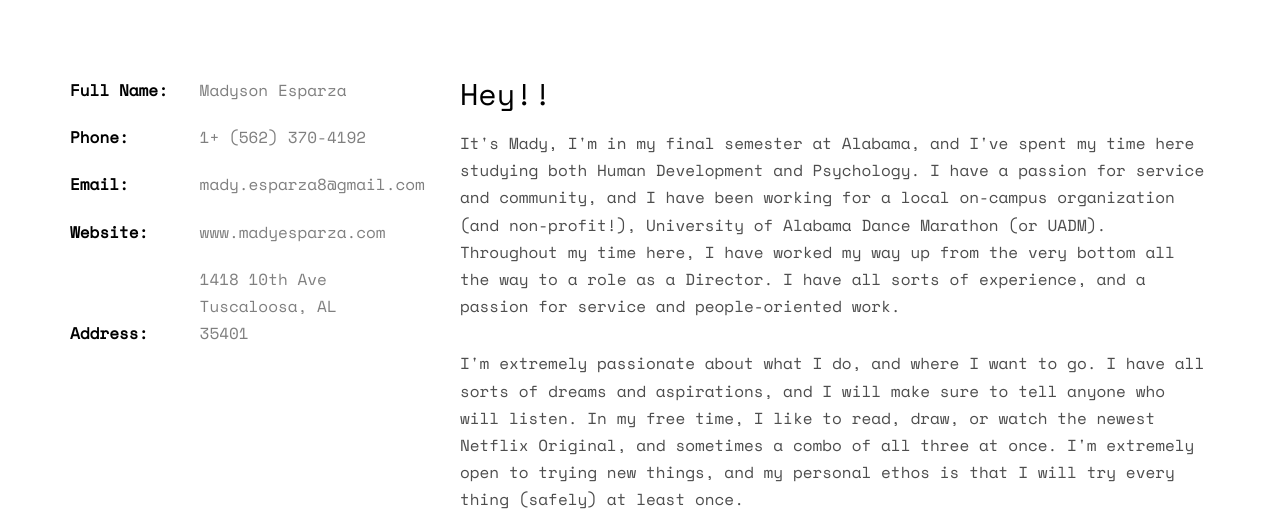
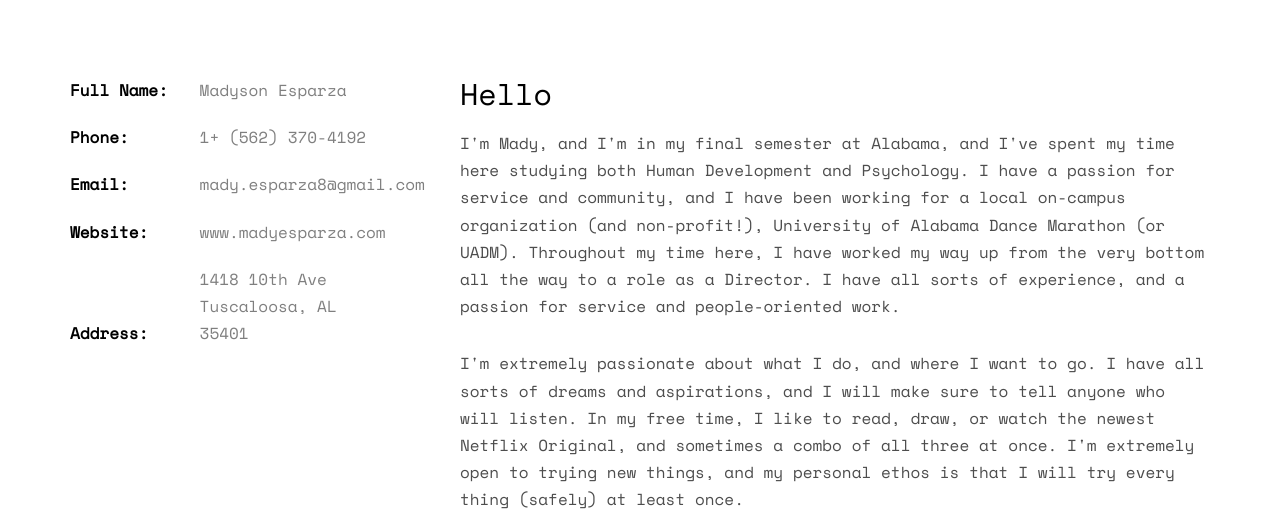
Before and after one commit to jghaynie/madyesparza, a plain HTML site: page index.html in a window 1280 px wide. Shown: the part 995-1516 px from the top of the page. Drawn offline with nearby package versions, Linux system fonts and the light colour scheme; files whose address does not match are found by name.

Commit message:
change words

```diff
--- a/index.html
+++ b/index.html
@@ -104,8 +104,8 @@
 					</ul>
 				</div>
 				<div class="col-md-8">
-					<h2>Hey!!</h2>
-					<p>It's Mady, I'm in my final semester at Alabama, and I've spent my time here studying both Human Development and Psychology. I have a passion for service and community, and I have been working for a local on-campus organization (and non-profit!), University of Alabama Dance Marathon (or UADM). Throughout my time here, I have worked my way up from the very bottom all the way to a role as a Director. I have all sorts of experience, and a passion for service and people-oriented work.</p>
+					<h2>Hello</h2>
+					<p>I'm Mady, and I'm in my final semester at Alabama, and I've spent my time here studying both Human Development and Psychology. I have a passion for service and community, and I have been working for a local on-campus organization (and non-profit!), University of Alabama Dance Marathon (or UADM). Throughout my time here, I have worked my way up from the very bottom all the way to a role as a Director. I have all sorts of experience, and a passion for service and people-oriented work.</p>
 					<p>I'm extremely passionate about what I do, and where I want to go. I have all sorts of dreams and aspirations, and I will make sure to tell anyone who will listen. In my free time, I like to read, draw, or watch the newest Netflix Original, and sometimes a combo of all three at once. I'm extremely open to trying new things, and my personal ethos is that I will try every thing (safely) at least once.</p>
 					<p>
 						<ul class="fh5co-social-icons">
```
